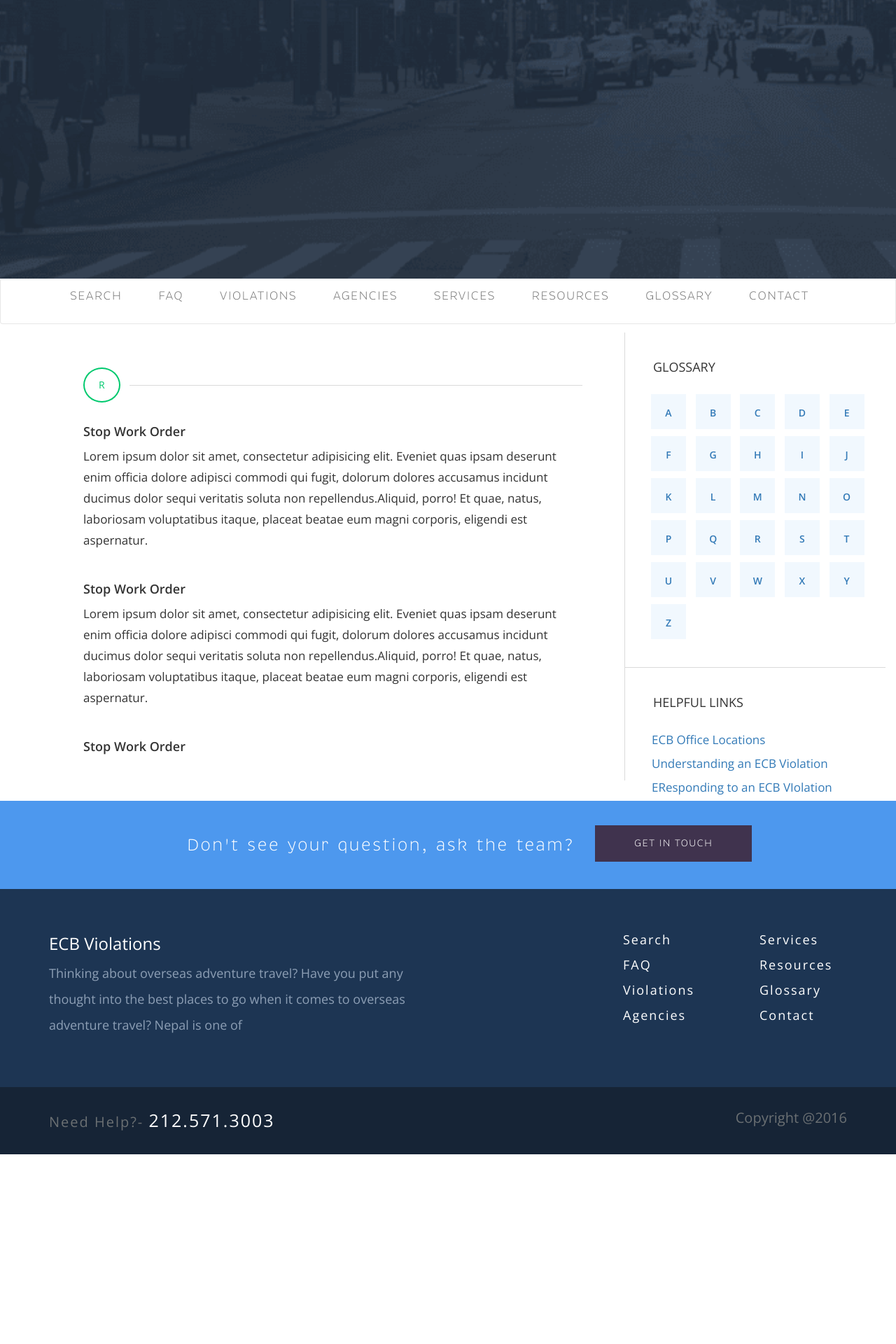
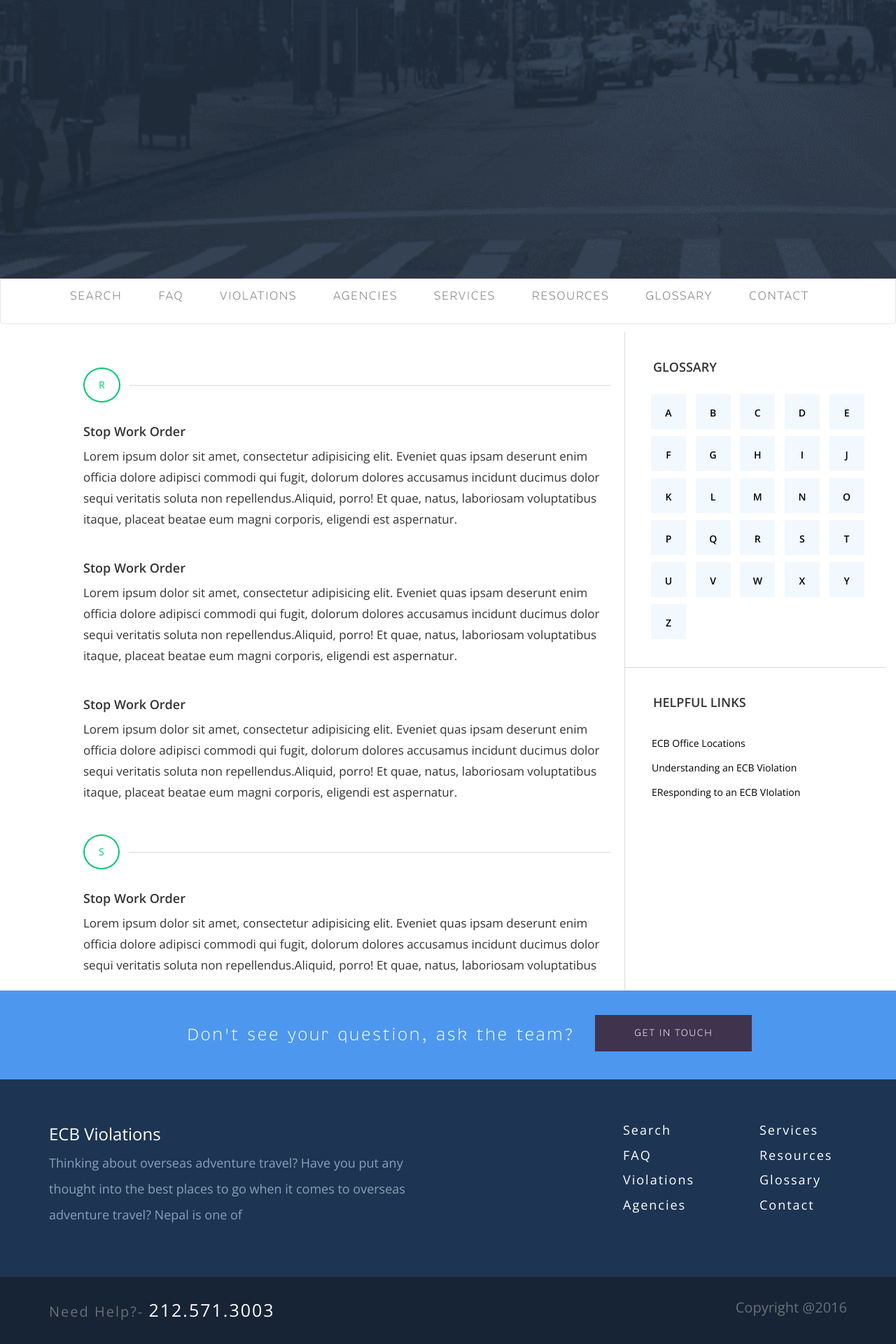
Before and after one commit to JordanBardach/ECBWebsite, a Jekyll site: the page built from glossary/index.html, in a window 1280 px wide. Shown: the part 979-2899 px from the top of the page at 70% size. Built offline with Jekyll 4.4.1, drawn with Linux system fonts in a browser that asks for light colours; nearby versions of some CDN libraries; before the commit the page ends 2628 px from its top, so only the background shows below that.

Commit message:
[Glossary] Added glossary page functionality

```diff
--- a/_includes/glossary.html
+++ b/_includes/glossary.html
@@ -98,10 +98,12 @@
 				<div class="links-heading">
 					<h4>HELPFUL LINKS</h4>
 				</div>
-				<div class="links">
-					<p><a href="">ECB Office Locations</a></p>
-					<p><a href="">Understanding an ECB Violation</a></p>
-					<p><a href="">EResponding to an ECB VIolation</a></p>
+				<div class="sidebar-links links">
+					<ul>
+						<li><a href="">ECB Office Locations</a></li>
+						<li><a href="">Understanding an ECB Violation</a></li>
+						<li><a href="">EResponding to an ECB VIolation</a></li>
+					</ul>
 				</div>
 			</div>
 		</div>
--- a/_sass/_glossary.scss
+++ b/_sass/_glossary.scss
@@ -35,14 +35,16 @@
 
 
 	#scroll-content {
-		height:600px;
-		overflow-y:scroll;
-		position:relative;
+    height: 900px;
+    overflow-y: scroll;
+    position: relative;
+    padding-right: 20px;
 	}
 
 	.glossary-column {
-		border-right:1px solid #dadada;
-		padding:20px 60px 20px 0;
+    border-right: 1px solid #dadada;
+    padding: 20px 0px 20px 0;
+    min-height: 900px;
 	}
 
 	.strike {
@@ -99,8 +101,28 @@
 	    margin-top: 40px;
 	    margin-bottom: 28px;
 	    padding-left: 40px;
+	    font-weight: 900;
 		}
-
+		.sidebar-links {
+			ul {
+				list-style-type: none;
+				padding-left: 0;
+				padding-top: 10px;
+				li {
+					padding-bottom: 15px;
+					font-weight: 400;
+					a {
+						color: black;
+						&:hover {
+							text-decoration: none;
+							border-bottom: 2px solid #A7CEF2;
+							padding-bottom: 3px;
+						}
+					}
+				}
+			}
+		}
+		#scroll-target {
 			ul{
 				list-style: none;
 				margin-bottom:10px;
@@ -124,13 +146,14 @@
 						&:hover, &:active, &:focus {
 							background-color:transparent;
 						}
-
+						color: black;
 					}
 
 				}
 			}
 			ul.nav {
 				margin-left:37px;
+			}
 		}
 		.last-ul {
 			margin-bottom: 40px !important;
```
Lines whose indentation alone changed are shown as unchanged.
